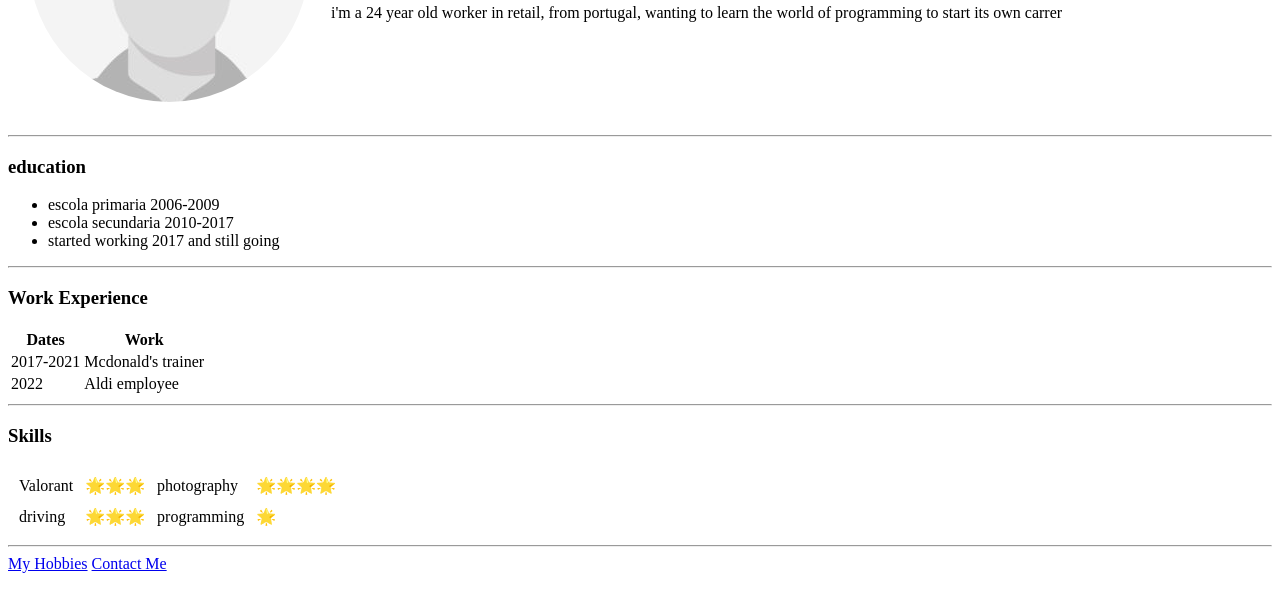
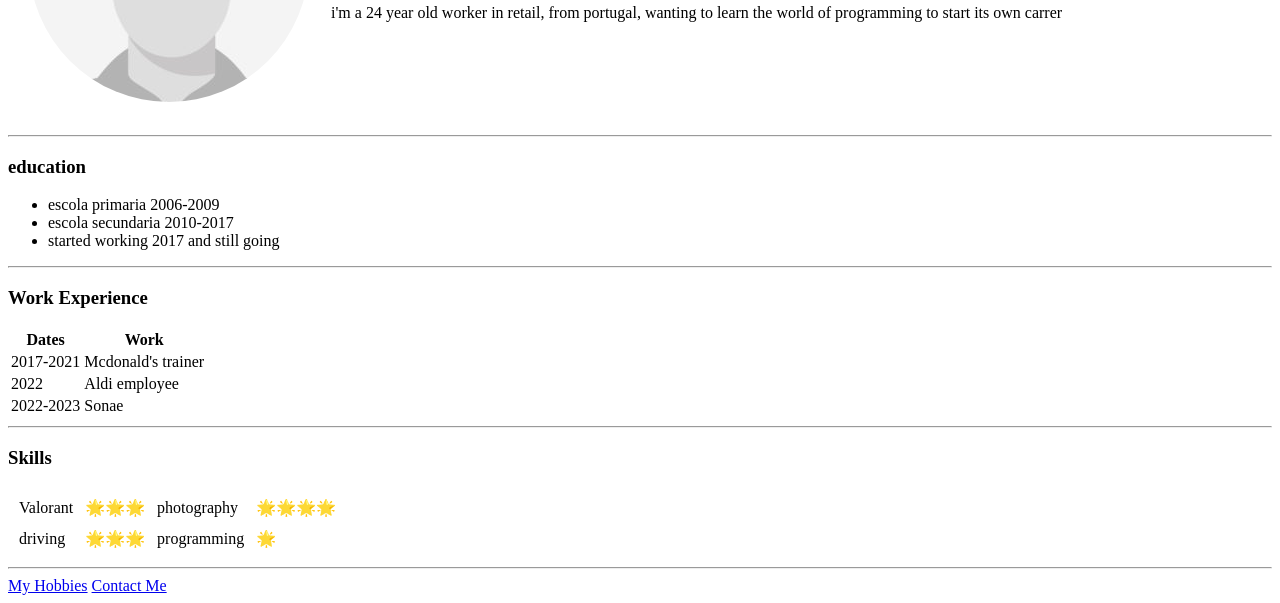
Before and after one commit to nasher130/udemy-cv, a plain HTML site: page index.html in a window 1280 px wide. Shown: the part 207-810 px from the top of the page. Drawn offline with Linux system fonts and the light colour scheme.

Commit message:
Added Sonae to Work experience
Added Sonae to Work Experience table, with the correct date.

```diff
--- a/index.html
+++ b/index.html
@@ -44,6 +44,11 @@
                 <td>2022</td>
                 <td>Aldi employee</td>
             </tr>
+
+            <tr>
+                <td>2022-2023</td>
+                <td>Sonae</td>
+            </tr>
         </table>
 
         <hr>
```
